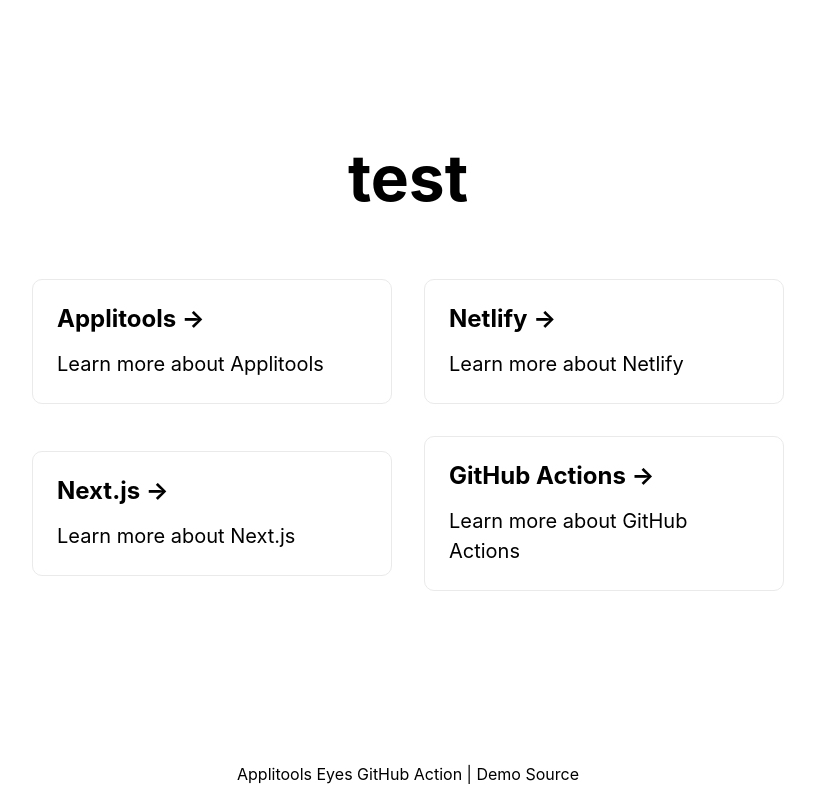
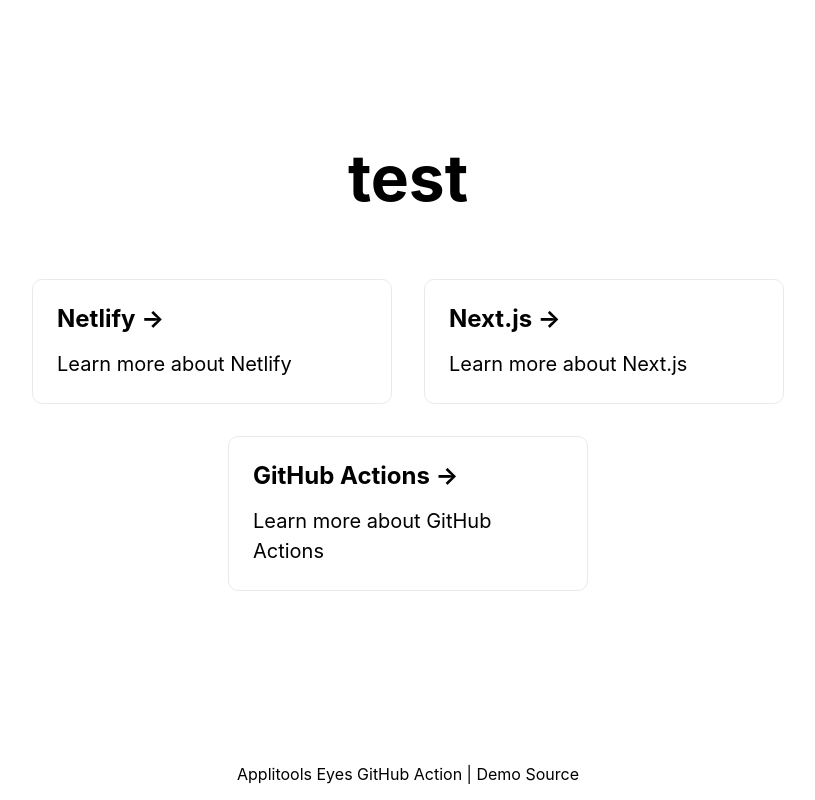
Before and after one commit to colbyfayock/demo-eyes-actions-netlify, a Next.js app: page / in a window 1280 px wide. Shown: the whole page, without its empty margins (232-1047 px from the left). Built offline with nearby package versions, Linux system fonts and the light colour scheme.

Commit message:
Create index.js

```diff
--- a/pages/index.js
+++ b/pages/index.js
@@ -15,12 +15,7 @@
 test        </h1>
 
         <div className={styles.grid}>
-          <Link href="/applitools">
-            <a className={styles.card}>
-              <h3>Applitools &rarr;</h3>
-              <p>Learn more about Applitools</p>
-            </a>
-          </Link>
+
           <Link href="/netlify">
             <a className={styles.card}>
               <h3>Netlify &rarr;</h3>
```
